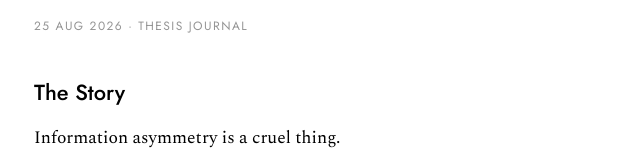
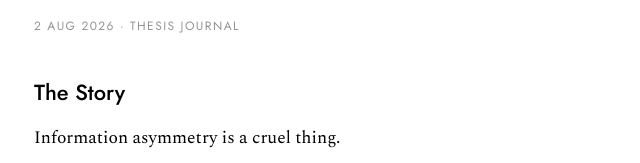
Before and after one commit to JeffreyYimKiHim/JeffreyYimKiHim.github.io, a plain HTML site: page essays/journal/reflection-1-information-asymmetry-semiconductor-trade.html in a window 1280 px wide. Shown: the part 299-462 px from the top of the page, 301-941 px from the left. Drawn offline with nearby package versions, Linux system fonts and the light colour scheme.

Commit message:
Rebuild site [skip ci]

```diff
--- a/essays/journal/reflection-1-information-asymmetry-semiconductor-trade.html
+++ b/essays/journal/reflection-1-information-asymmetry-semiconductor-trade.html
@@ -145,7 +145,7 @@ footer a { font-size: 13px; }
     <article class="fade-up seen">
         <p><a class="back-link" href="/#journal">&larr; Thesis Journal</a></p>
         <h1>&quot;Information Asymmetry Is a Cruel Thing — Lessons from the Semiconductor Supercycle&quot;</h1>
-        <div class="meta">25 Aug 2026 &middot; Thesis Journal</div>
+        <div class="meta">2 Aug 2026 &middot; Thesis Journal</div>
         <h2>The Story</h2>
         <p>Information asymmetry is a cruel thing.</p>
         <p>The first time I learned about Kioxia and SanDisk was during my days as a junior trader, when I was helping to size trades. Without anyone asking for it, I took the extra step of digging into the companies myself — and that's when I learned about their chips business. This was in 2H 2025, when the market was still in a full "gold rush" frenzy. And trust me: none of the mainstream media or finance YouTubers were talking about semiconductors at all. At least, that's what my feeds showed me.</p>
```
